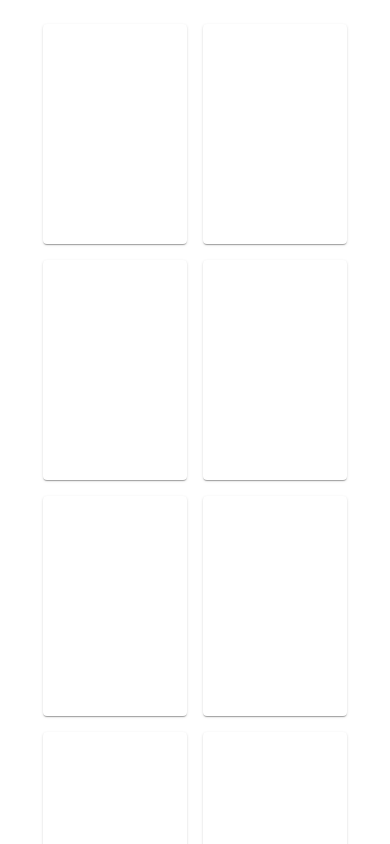
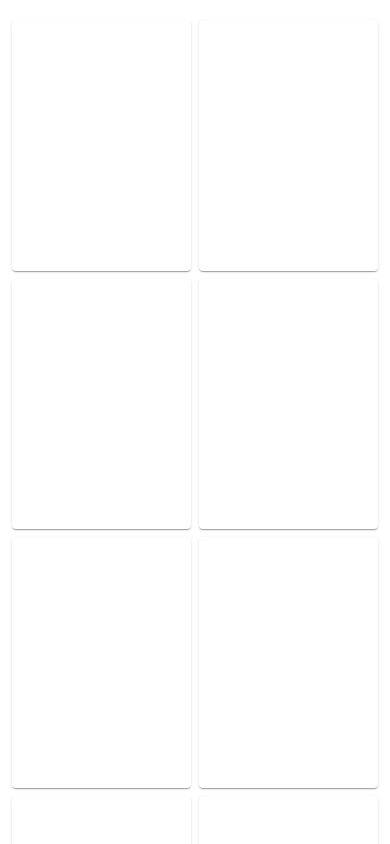
Before and after one commit to ningoink/poker, a React (Create React App) app: page / in a window 390 px wide. Shown: the top 844 px of the page. Built offline with nearby package versions, Linux system fonts and the light colour scheme.

Commit message:
improvement(ui): Make grid and its cards` aspect ratio more responsive
Signed-off-by: hylerrix <hylerrix@gmail.com>

```diff
--- a/src/views/app-dashboard/poker-container.tsx
+++ b/src/views/app-dashboard/poker-container.tsx
@@ -6,23 +6,23 @@ import PokerItem from './poker-item'
 const useStyles = makeStyles((theme: Theme) =>
   createStyles({
     gridRoot: {
-      margin: 'auto',
+      margin: 0,
+      padding: '0',
+      width: '100%',
       flexGrow: 1,
-      flexDirection: 'row',
-      justifyContent: 'left',
-      alignItems: 'center',
       [theme.breakpoints.up('xs')]: {
-        width: '320px',
+        padding: '0 8px',
       },
       [theme.breakpoints.up('sm')]: {
-        width: '480px',
+        padding: '0 16px',
       },
       [theme.breakpoints.up('md')]: {
-        width: '640px',
+        padding: '0 24px',
       },
       [theme.breakpoints.up('lg')]: {
-        width: '960px',
+        padding: '0 32px',
       },
+
     },
   }),
 )
@@ -36,7 +36,7 @@ const PokerContainer: React.FC = () => {
     <Grid
       container
       className={classes.gridRoot}
-      spacing={2}
+      spacing={1}
     >
       {PokerCards.map((value) => (
         <Grid
--- a/src/views/app-dashboard/poker-item.tsx
+++ b/src/views/app-dashboard/poker-item.tsx
@@ -5,8 +5,9 @@ import Paper from '@material-ui/core/Paper'
 const useStyles = makeStyles((theme: Theme) =>
   createStyles({
     paper: {
-      height: '220px',
-      width: '160px',
+      height: 0,
+      width: '100%',
+      paddingBottom: '140%',
     },
   }),
 )
```
